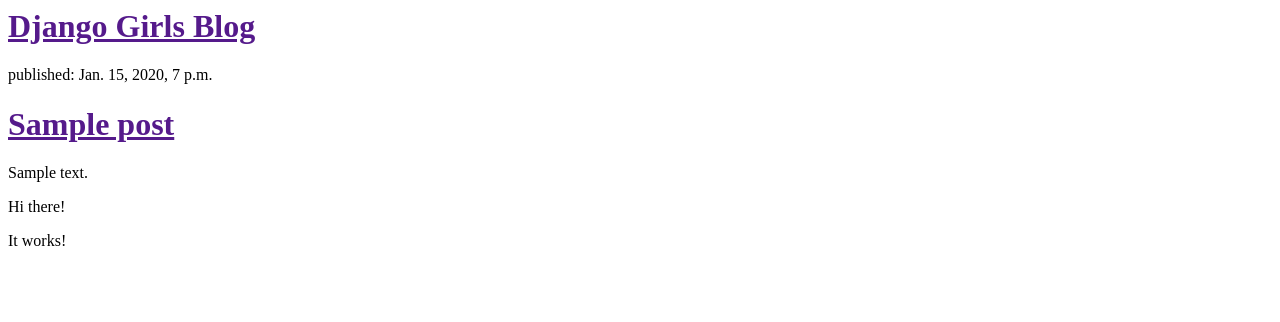
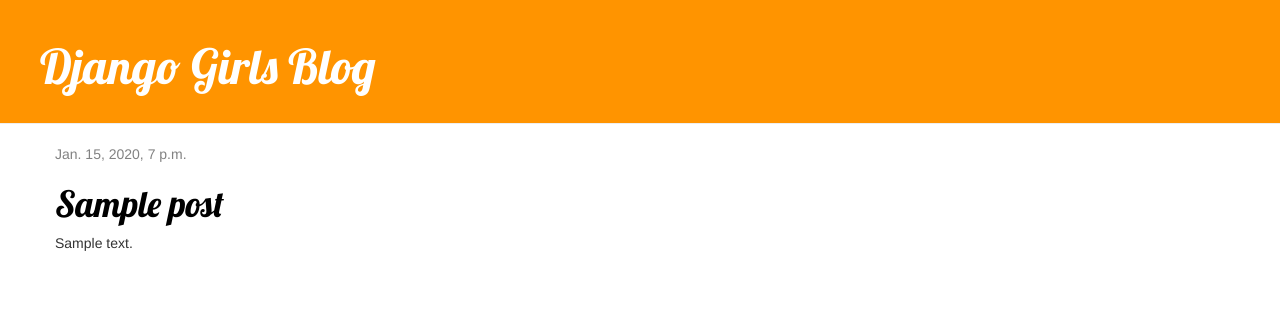
Before and after one commit to sue1451/my-first-blog, a Django app: template blog/templates/blog/post_list.html in a window 1280 px wide. Shown: the top 322 px of the page. Run offline with Django 3.2, Linux system fonts and the light colour scheme; the template is opened without the code that fills it: values that come from a table or form of the project are taken from there, others are empty; tables that the repository leaves empty hold one stand-in row (values such as "Sample post"); some libraries are stand-ins or nearby versions.

Commit message:
added eiw and tmeplate for detailed blog post as well as CSS for the site.

```diff
--- /dev/null
+++ b/blog/static/css/blog.css
@@ -0,0 +1,48 @@
+h1 a { color: #FCA205; }
+
+.page-header {
+    background-color: #ff9400;
+    margin-top: 0;
+    padding: 20px 20px 20px 40px;
+}
+
+.page-header h1, .page-header h1 a, .page-header h1 a:visited, .page-header h1 a:active {
+    color: #ffffff;
+    font-size: 36pt;
+    text-decoration: none;
+}
+
+.content {
+    margin-left: 40px;
+}
+
+h1, h2, h3, h4 {
+    font-family: 'Lobster', cursive;
+}
+
+.date {
+    color: #828282;
+}
+
+.save {
+    float: right;
+}
+
+.post-form textarea, .post-form input {
+    width: 100%;
+}
+
+.top-menu, .top-menu:hover, .top-menu:visited {
+    color: #ffffff;
+    float: right;
+    font-size: 26pt;
+    margin-right: 20px;
+}
+
+.post {
+    margin-bottom: 70px;
+}
+
+.post h1 a, .post h1 a:visited {
+    color: #000000;
+}
--- /dev/null
+++ b/blog/templates/blog/base.html
@@ -0,0 +1,25 @@
+{% load static %}
+<html>
+    <head>
+        <title>Django Girls blog</title>
+        <link rel="stylesheet" href="//maxcdn.bootstrapcdn.com/bootstrap/3.2.0/css/bootstrap.min.css">
+        <link rel="stylesheet" href="//maxcdn.bootstrapcdn.com/bootstrap/3.2.0/css/bootstrap-theme.min.css">
+        <link href='//fonts.googleapis.com/css?family=Lobster&subset=latin,latin-ext' rel='stylesheet' type='text/css'>
+        <link rel="stylesheet" href="{% static 'css/blog.css' %}">
+    </head>
+
+    <body>
+                    <div class="page-header">
+                        <h1><a href="/">Django Girls Blog</a></h1>
+                    </div>
+                    <div class="content container">
+                        <div class="row">
+                            <div class="col-md-8">
+                            {% block content %}
+                            {% endblock %}
+                            </div>
+                        </div>
+                    </div>
+    </body>
+
+</html>
--- a/blog/templates/blog/post_list.html
+++ b/blog/templates/blog/post_list.html
@@ -1,24 +1,13 @@
-<html>
-  <title>
-      Jisu's blog
-  </title>
 
-<body>
-    <div>
-    <h1>
-        <a href="">Django Girls Blog</a>
-    </h1>
+{% extends 'blog/base.html' %}
+{% block content %}
+{% for post in posts %}
+     <div class="post">
+         <div class="date">
+            {{ post.published_date }}
+         </div>
+        <h1><a href="{% url 'post_detail' pk=post.pk %}">{{ post.title }}</a></h1>
+        <p>{{ post.text|linebreaksbr }}</p>
     </div>
-
-
-        {% for post in posts %}
-            <div>
-                <p>published: {{ post.published_date }}</p>
-                <h1><a href="">{{ post.title }}</a></h1>
-                <p>{{ post.text|linebreaksbr }}</p>
-            </div>
-        {% endfor %}
-    <p>Hi there!</p>
-    <p>It works!</p>
-</body>
-</html>
+ {% endfor %}
+ {% endblock %}
--- a/blog/urls.py
+++ b/blog/urls.py
@@ -3,4 +3,5 @@
 
 urlpatterns = [
     path('',views.post_list, name='post_list'),
-]
+    path('post/<int:pk>/', views.post_detail, name='post_detail'),
+    ]
--- a/blog/views.py
+++ b/blog/views.py
@@ -1,4 +1,4 @@
-from django.shortcuts import render
+from django.shortcuts import render, get_object_or_404
 from django.utils import timezone
 from .models import Post
 
@@ -7,3 +7,7 @@
 def post_list(request):
     posts = Post.objects.filter(published_date__lte=timezone.now()).order_by('published_date')
     return render(request, 'blog/post_list.html', {'posts': posts})
+
+def post_detail(request, pk):
+    post = get_object_or_404(Post, pk=pk)
+    return render(request, 'blog/post_detail.html', {'post' : post})
```
Also changed, not shown: blog/templates/blog/post_detail.html (added, +13 -0 lines).
